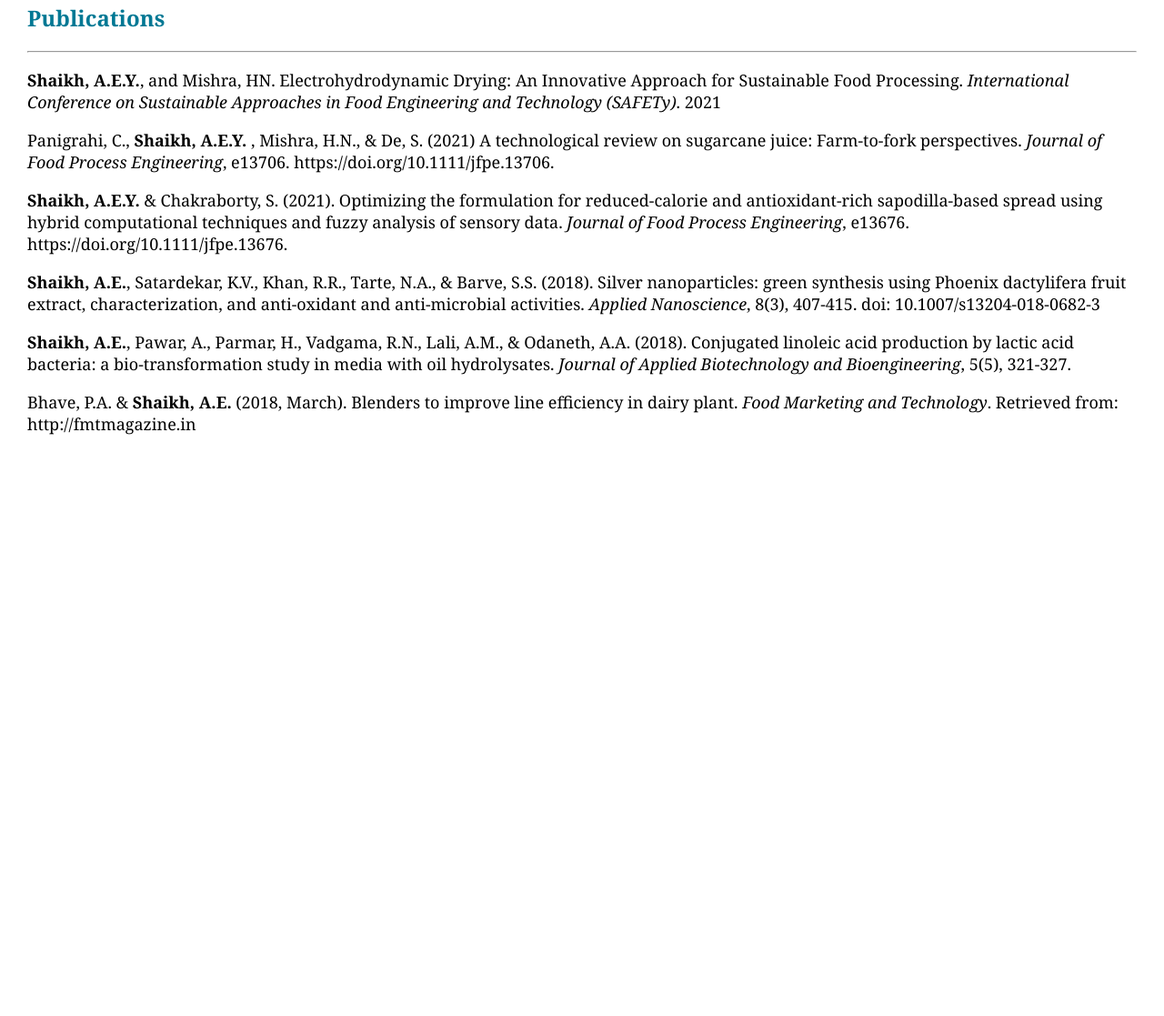
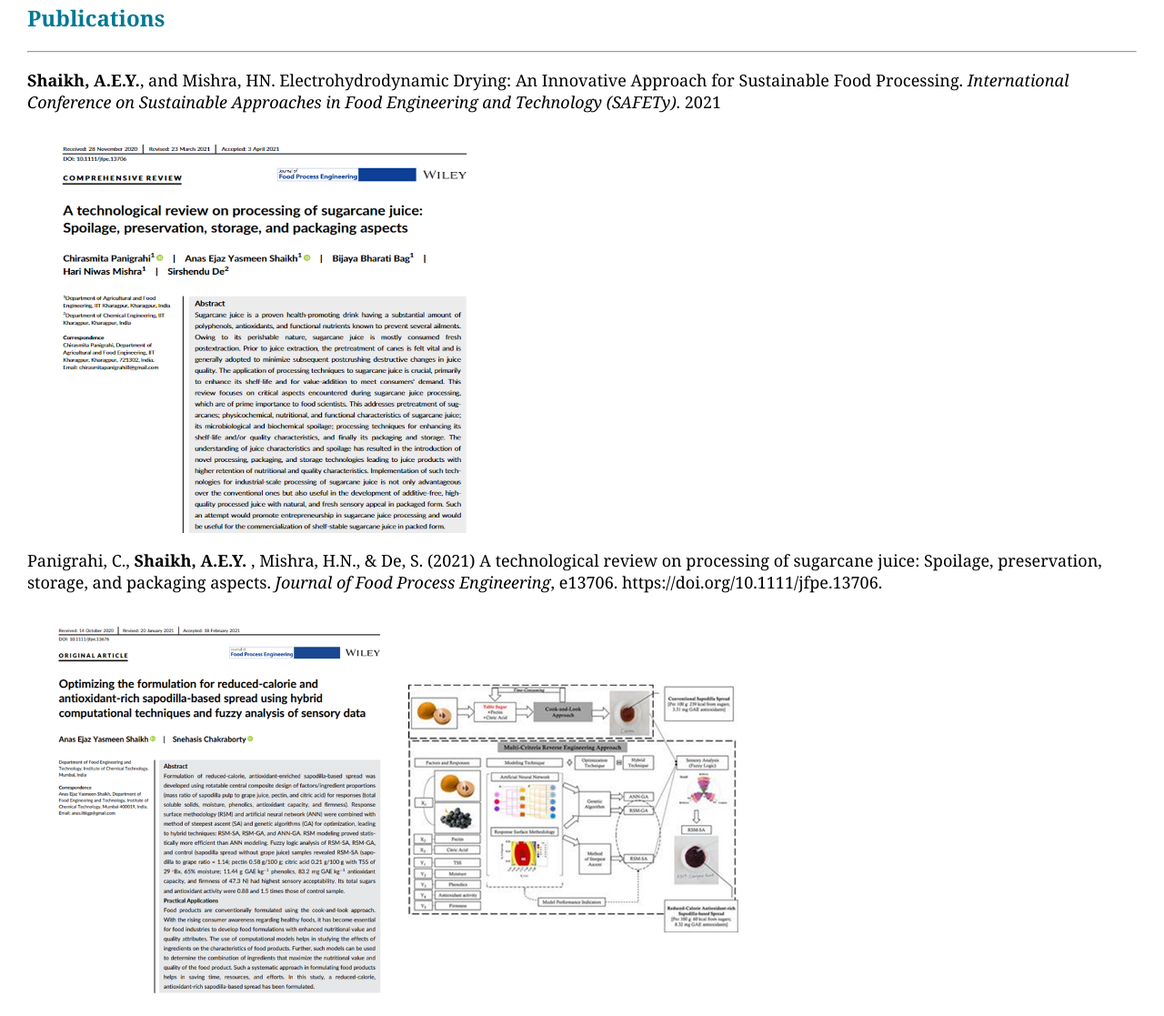
Before and after one commit to Anas-IITKGP/Anas-Shaikh-s-Homepage, a plain HTML site: page Publications.html in a window 1280 px wide. Shown: the part 415-1532 px from the top of the page at 91% size. Before the commit the page ends 923 px from the top, so only its background shows below. Drawn offline with Linux system fonts and the light colour scheme.

Commit message:
Add files via upload

```diff
--- a/Publications.html
+++ b/Publications.html
@@ -173,18 +173,32 @@ Anas Shaikh
 <p>
 <b>Shaikh, A.E.Y.</b>, and Mishra, HN. Electrohydrodynamic Drying: An Innovative Approach for Sustainable Food Processing. <i> International Conference on Sustainable Approaches in Food Engineering and Technology (SAFETy)</i>. 2021
 </p>
+
+<img src="sugarcane.png" height="60%" width="auto"/>
+
 <p>
-Panigrahi, C., <b>Shaikh, A.E.Y. </b>, Mishra, H.N., & De, S. (2021) A technological review on sugarcane juice: Farm-to-fork perspectives. <i>Journal of Food Process Engineering</i>, e13706. https://doi.org/10.1111/jfpe.13706.
+Panigrahi, C., <b>Shaikh, A.E.Y. </b>, Mishra, H.N., & De, S. (2021) A technological review on processing of sugarcane juice: Spoilage, preservation, storage, and packaging aspects. <i>Journal of Food Process Engineering</i>, e13706. https://doi.org/10.1111/jfpe.13706.
 </p>
+
+<img src="sapodilla.png" height="60%" width="auto"/>
+
 <p>
 <b>Shaikh, A.E.Y. </b> & Chakraborty, S. (2021). Optimizing the formulation for reduced‐calorie and antioxidant‐rich sapodilla‐based spread using hybrid computational techniques and fuzzy analysis of sensory data. <i>Journal of Food Process Engineering</i>, e13676. https://doi.org/10.1111/jfpe.13676.
 </p>
+
+<img src="silver.png" height="60%" width="auto"/>
+
 <p>
 <b>Shaikh, A.E.</b>, Satardekar, K.V., Khan, R.R., Tarte, N.A., & Barve, S.S. (2018). Silver nanoparticles: green synthesis using Phoenix dactylifera fruit extract, characterization, and anti-oxidant and anti-microbial activities. <i>Applied Nanoscience</i>, 8(3), 407-415. doi: 10.1007/s13204-018-0682-3
 </p>
+
+<img src="CLA.png" height="60%" width="auto"/>
+
 <p>
 <b>Shaikh, A.E.</b>, Pawar, A., Parmar, H., Vadgama, R.N., Lali, A.M., & Odaneth, A.A. (2018). Conjugated linoleic acid production by lactic acid bacteria: a bio-transformation study in media with oil hydrolysates. <i>Journal of Applied Biotechnology and Bioengineering</i>, 5(5), 321-327.
 </p>
+
+
 <p>
 Bhave, P.A. & <b>Shaikh, A.E.</b> (2018, March). Blenders to improve line efficiency in dairy plant. <i>Food Marketing and Technology</i>. Retrieved from: http://fmtmagazine.in
 </p>
```
Also changed, not shown: Research.html (+4 -0 lines), index.html (+11 -0 lines), CLA.png (added), ResearchGraphical.png (added), graphical_sapodilla.jpg (added), sapodilla.png (added), silver.png (added), sir_pic.jpg (added), sugarcane.png (added).
